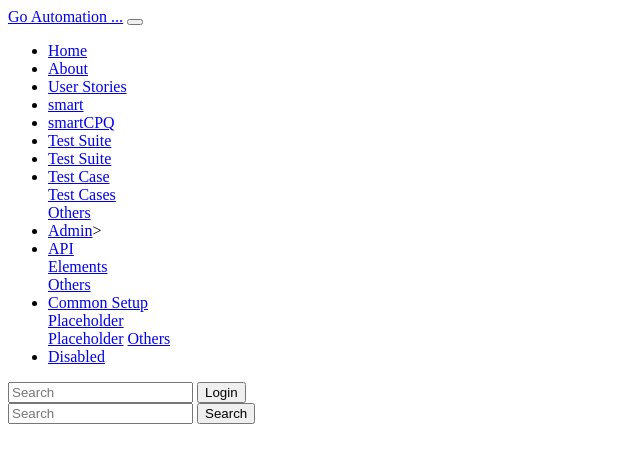
After one commit to sqainsider/sqanow, a Django app: template common/templates/common/navbar_1.html in a window 1280 px wide. The commit adds this page. Shown: the top 463 px of the page, without its empty margins (0-640 px from the left). Run offline with Django 3.2, Linux system fonts and the light colour scheme; the template is opened without the code that fills it, so the values that code supplies are empty; parts of the project's set-up code (start-up, migrations or seed data) failed here and were passed over.

Commit message:
20191003

```diff
--- a/SQANow/settings.py
+++ b/SQANow/settings.py
@@ -59,7 +59,8 @@ ROOT_URLCONF = 'SQANow.urls'
 TEMPLATES = [
     {
         'BACKEND': 'django.template.backends.django.DjangoTemplates',
-        'DIRS': [],
+        # 'DIRS': [],
+        'DIRS': [os.path.join(BASE_DIR, 'common//templates//common')],
         'APP_DIRS': True,
         'OPTIONS': {
             'context_processors': [
--- a/SQANow/urls.py
+++ b/SQANow/urls.py
@@ -14,8 +14,25 @@ Including another URLconf
     2. Add a URL to urlpatterns:  path('blog/', include('blog.urls'))
 """
 from django.contrib import admin
-from django.urls import path
+from django.urls import path, include
+
+
 
 urlpatterns = [
     path('admin/', admin.site.urls),
+
+    # # django restful api framework
+    # path('api/', include('restAPI.urls')),
+
+
+    # # New APPs
+    path("", include('common.urls')),
+    # path("auto/", include('auto.urls')),
+    # path("userstories/", include('userstories.urls')),
+    # path("smart/", include('smart.urls')),
+    # path("testsuite/", include('testsuite.urls')),
+
+    # # dev
+    # path("dev/", include('dev.urls')),
+
 ]
--- a/common/templates/common/base.html
+++ b/common/templates/common/base.html
@@ -15,7 +15,6 @@
 
   <body>
     <header>
-
       {% include 'navbar.html' %}
     </header>
 
--- /dev/null
+++ b/common/templates/common/navbar_1.html
@@ -0,0 +1,115 @@
+<!doctype html>
+<html lang="en">
+
+
+<nav class="navbar navbar-expand-lg navbar-dark bg-dark">
+    <a class="navbar-brand" href="#">Go Automation ...</a>
+    <button class="navbar-toggler" type="button" data-toggle="collapse" data-target="#navbarSupportedContent" aria-controls="navbarSupportedContent" aria-expanded="false" aria-label="Toggle navigation">
+      <span class="navbar-toggler-icon"></span>
+    </button>
+
+    <div class="collapse navbar-collapse" id="navbarSupportedContent">
+
+      <ul class="navbar-nav mr-auto">
+        <li class="nav-item active, bg-yellow">
+          <a class="nav-link" href="{% url 'home' %}">Home</a>
+        </li>
+
+        <li class="nav-item">
+          <a class="nav-link" href="{% url 'about' %}">About</a>
+        </li>
+
+        <li class="nav-item">
+          <a class="nav-link" href="{% url 'userstories_home' %}">User Stories</a>
+        </li>
+
+        <li class="nav-item">
+          <a class="nav-link" href="{% url 'smart_home' %}">smart</a>
+        </li>
+
+        <li class="nav-item">
+          <a class="nav-link" href="{% url 'auto_home' %}">smartCPQ</a>
+        </li>
+
+        <li class="nav-item">
+          <a class="nav-link" href="{% url 'testsuite_home' %}">Test Suite</a>
+        </li>
+
+
+        <!-- Test Suite-->
+        <li class="nav-item dropdown">
+          <a class="nav-link dropdown-toggle" href="#" id="navbarDropdown" role="button" data-toggle="dropdown" aria-haspopup="true" aria-expanded="false">
+            Test Suite
+          </a>
+          <li class="nav-item dropdown">
+          <a class="nav-link dropdown-toggle" href="#" id="navbarDropdown" role="button" data-toggle="dropdown" aria-haspopup="true" aria-expanded="false">
+            Test Case
+          </a>
+
+          <div class="dropdown-menu" aria-labelledby="navbarDropdown">
+            <a class="dropdown-item" href="{% url 'restAPI_elements' %}">Test Cases</a>
+            <div class="dropdown-divider"></div>
+
+            <a class="dropdown-item" href="#">Others</a>
+          </div>
+        </li>
+
+        <li class="nav-item">
+            <a class="nav-link" href="/admin/">Admin</a>>
+        </li>
+
+
+        <!-- API-->
+        <li class="nav-item dropdown">
+          <a class="nav-link dropdown-toggle" href="#" id="navbarDropdown" role="button" data-toggle="dropdown" aria-haspopup="true" aria-expanded="false">
+            API
+          </a>
+          <div class="dropdown-menu" aria-labelledby="navbarDropdown">
+            <a class="dropdown-item" href="{% url 'restAPI_elements' %}">Elements</a>
+            <div class="dropdown-divider"></div>
+
+            <a class="dropdown-item" href="#">Others</a>
+          </div>
+        </li>
+
+
+
+
+        <!-- Common Setup-->
+        <li class="nav-item dropdown">
+          <a class="nav-link dropdown-toggle" href="#" id="navbarDropdown" role="button" data-toggle="dropdown" aria-haspopup="true" aria-expanded="false">
+            Common Setup
+          </a>
+          <div class="dropdown-menu" aria-labelledby="navbarDropdown">
+            <a class="dropdown-item" href="#">Placeholder</a>
+            <div class="dropdown-divider"></div>
+            <a class="dropdown-item" href="#">Placeholder</a>
+            <a class="dropdown-item" href="#">Others</a>
+          </div>
+        </li>
+
+        <li class="nav-item">
+          <a class="nav-link disabled" href="#">Disabled</a>
+        </li>
+    </ul>
+
+      <form class="form-inline my-2 my-lg-0">
+          <input class="form-control mr-sm-2" type="search" placeholder="Search" aria-label="Search">
+          <button class="btn btn-outline-success my-2 my-sm-0" type="submit">Login</button>
+      </form>
+
+      <form class="form-inline my-2 my-lg-0">
+          <input class="form-control mr-sm-2" type="search" placeholder="Search" aria-label="Search">
+          <button class="btn btn-outline-success my-2 my-sm-0" type="submit">Search</button>
+      </form>
+
+    </div>
+</nav>
+
+<!--main class="container"-->
+    {% block content  %}
+    {% endblock   %}
+<!--/main-->
+
+
+</html>
```
Also changed, not shown: common/templates/common/SQANow_home.html (+0 -14 lines), common/templates/common/navbar.html (+2 -73 lines).
